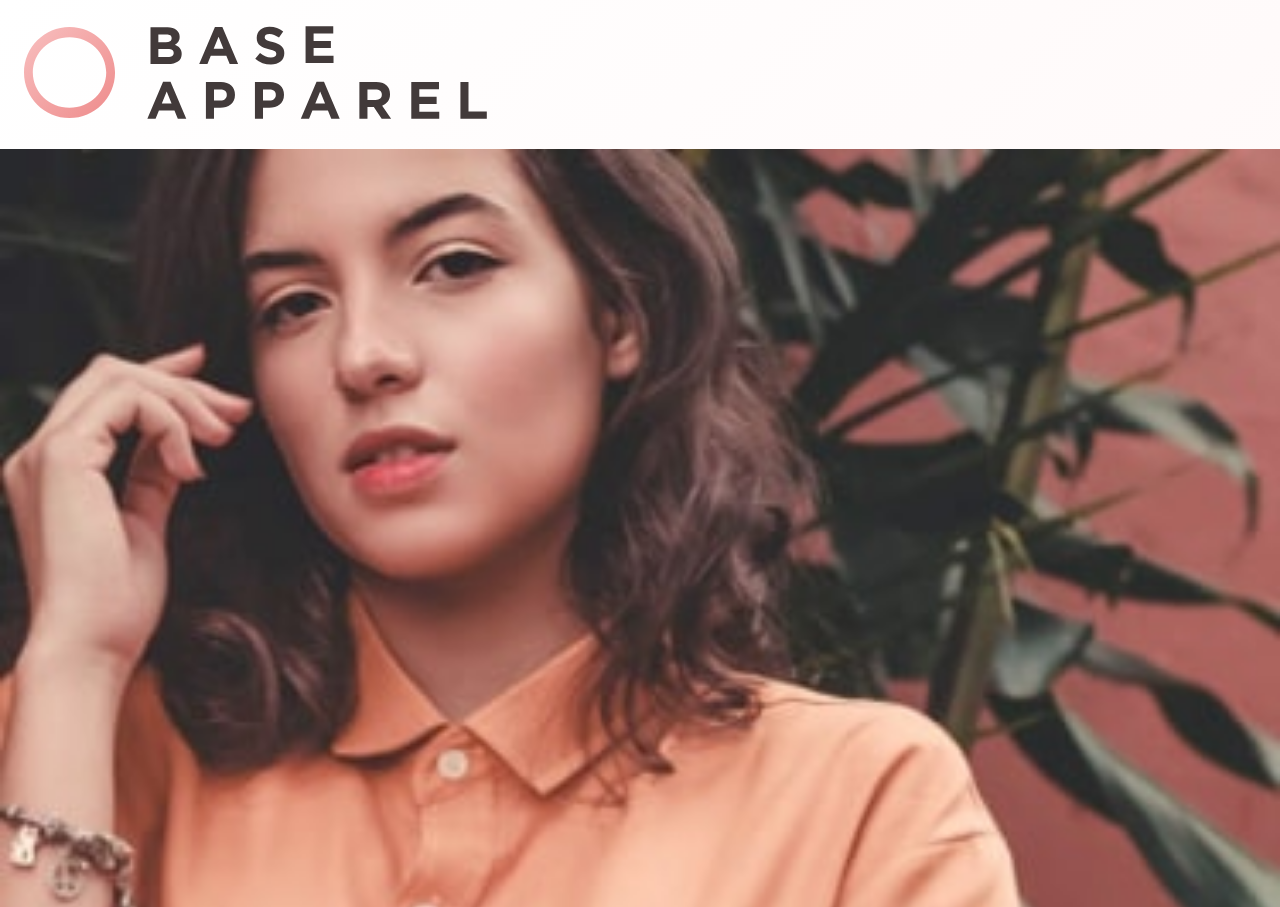
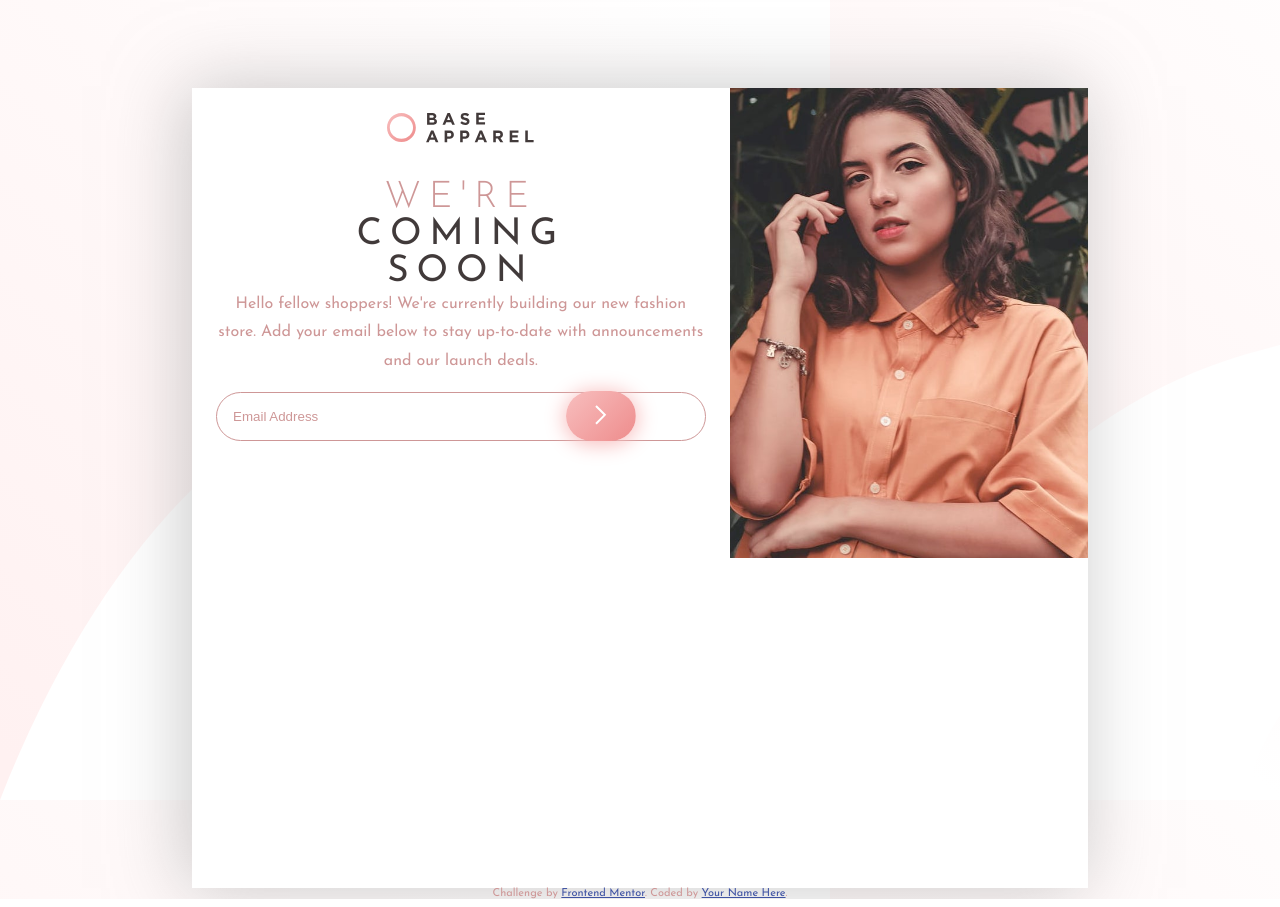
Before and after one commit to yuliia-p/coming-soon-page, a website: page index.html in a window 1280 px wide. Shown: the top 907 px of the page. Drawn offline with Linux system fonts and the light colour scheme.

Commit message:
working on desktop view

```diff
--- a/css/styles.css
+++ b/css/styles.css
@@ -1,11 +1,18 @@
+* {
+  box-sizing: border-box;
+  margin: 0%;
+  padding: 0%;
+}
+
 body {
-  background:
-    linear-gradient(135deg, hsl(0deg, 0%, 100%), hsl(0deg, 100%, 98%)),
-    linear-gradient(135deg, hsl(0deg, 80%, 86%), hsl(0deg, 74%, 74%));
+  background: linear-gradient(135deg, hsl(0deg, 0%, 100%), hsl(0deg, 100%, 98%)),;
   color: rgb(206, 151, 151);
   font-size: 16px;
   font-family: "Big Shoulders Display", cursive;
   font-family: "Josefin Sans", sans-serif;
+
+  /* height: 100vh;
+  min-height: 100vh; */
 }
 
 .container {
@@ -19,6 +26,10 @@ body {
 
 img {
   width: 100%;
+}
+
+.hero-desktop {
+  display: none;
 }
 
 div.logo img {
@@ -96,11 +107,58 @@ button {
 }
 
 @media screen and (min-width: 756px) {
+  body {
+    background-image: url("../images/bg-pattern-desktop.svg");
+  }
+
+  .row {
+    margin-top: 5.5rem;
+  }
+
   .container {
     margin: auto;
+    max-width: 70%;
+    height: max-content;
+    background-color: white;
+    text-align: center;
+    box-shadow: -6px -1px 69px 1px rgba(173, 173, 173, 0.65);
+  }
 
-    /* background-image: url("../images/bg-pattern-desktop.svg");
+  .hero-mobile {
+    display: none;
+  }
+
+  .hero-desktop {
+    display: block;
+  }
+
+  .img-container {
+    height: 100vh;
+  }
+
+  /* .text-content {
+    padding: rem;
+  } */
+
+  div.logo img {
+    width: 30%;
+    padding: 0%;
+  }
+
+  .flex {
+    display: flex;
+    flex-direction: row-reverse;
+  }
+
+  .column-40 {
+    flex-basis: 40%;
+  }
+
+  .column-60 {
+    flex-basis: 60%;
+  }
+
+  /* background-image: url("../images/bg-pattern-desktop.svg");
       background-repeat: no-repeat;
       background-size: auto; */
-  }
 }
--- a/index.html
+++ b/index.html
@@ -22,14 +22,18 @@
 </head>
 <body>
   <div class="container">
-    <div class="logo">
+    <div class="logo hero-mobile">
       <img src="./images/logo.svg" alt="">
     </div>
-    <div class="row">
-      <div class="column-half">
-        <img src="./images/hero-mobile.jpg" alt="">
+    <div class="row flex">
+      <div class="column-40 img-container">
+        <img class="hero-mobile" src="./images/hero-mobile.jpg" alt="">
+        <img class="hero-desktop" src="./images/hero-desktop.jpg" alt="">
       </div>
-      <div class="column-half text-content">
+      <div class="column-60 text-content">
+        <div class="logo hero-desktop">
+          <img src="./images/logo.svg" alt="">
+        </div>
         <div class="comming-soon">
           <p style="color: rgb(206, 151, 151); font-weight: 100">We're</p>
           <p>Coming</p>
```
